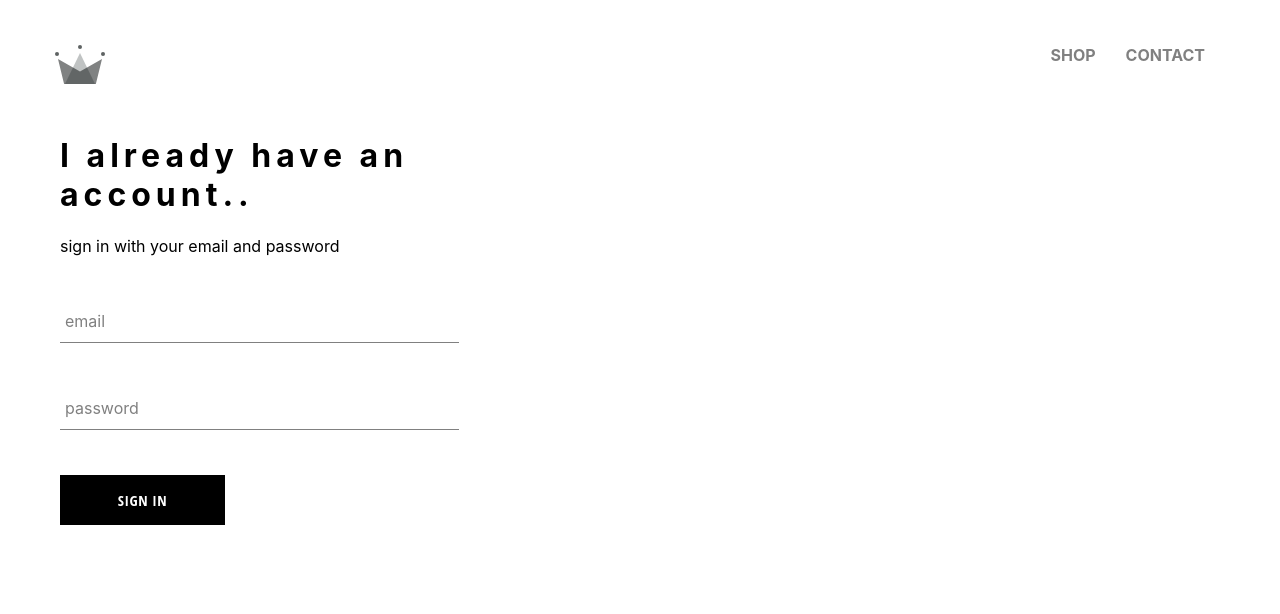
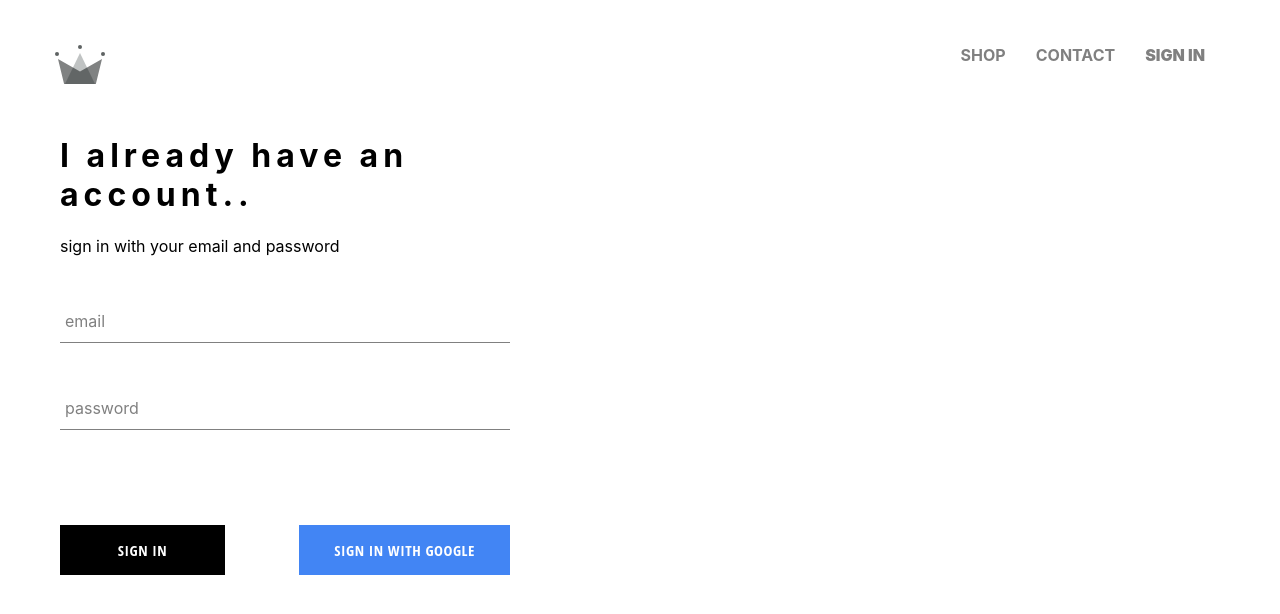
Before and after one commit to Mghrabi/THE-SHOP-WEBSITE, a React (Create React App) app: page /signin in a window 1280 px wide. Shown: the top 614 px of the page. Built offline with nearby package versions, Linux system fonts and the light colour scheme; no server answers.

Commit message:
creating our sign in auth

```diff
--- a/package.json
+++ b/package.json
@@ -6,6 +6,7 @@
     "@testing-library/jest-dom": "^4.2.4",
     "@testing-library/react": "^9.5.0",
     "@testing-library/user-event": "^7.2.1",
+    "firebase": "^7.19.1",
     "node-sass": "^4.14.1",
     "react": "^16.13.1",
     "react-dom": "^16.13.1",
--- a/src/App.js
+++ b/src/App.js
@@ -5,6 +5,7 @@
 import ShopPage from './pages/ShopPage/ShopPage.js';
 import Header from './components/header/header.js';
 import SignInAndUp from './pages/sign_in_and_up/signInAndUp.js';
+import { auth } from './firebase.js';
 
 const HatPage = () => {
   return (
@@ -14,10 +15,31 @@
   )
 }
 
-function App() {
-  return (
+class App extends React.Component {
+  constructor(){
+    super();
+    this.state = {
+      currentUser:''
+    }
+  }
+
+  unSubscribeFromAuth = null;
+
+  componentDidMount(){
+    this.unSubscribeFromAuth = auth.onAuthStateChanged((user) => {
+      this.setState({currentUser: user});
+      console.log(this.state.currentUser);
+    })
+  }
+
+  componentWillUnmount(){
+    this.unSubscribeFromAuth();
+  }
+
+  render(){
+    return (
     <div>
-      <Header/>
+      <Header  currentUser={this.state.currentUser}/>
       <Switch>
         <Route exact path='/' component={HomePage}/>
         <Route exact path='/shop' component={ShopPage}/>
@@ -25,6 +47,9 @@
       </Switch>
     </div>
   );
+
+}
+
 }
 
 export default App;
--- a/src/components/customButton/customButton.scss
+++ b/src/components/customButton/customButton.scss
@@ -1,5 +1,6 @@
 .custom-button {
     min-width: 165px;
+    margin-top: 50px;
     width: auto;
     height: 50px;
     letter-spacing: 0.5px;
@@ -13,6 +14,7 @@
     font-weight: bolder;
     border: none;
     cursor: pointer;
+    transition: color 0.2s;
 
     &:hover {
       background-color: white;
@@ -20,3 +22,17 @@
       border: 1px solid black;
     }
   }
+
+  @mixin forGoogle {
+    color: black;
+    background: #fff;
+  }
+
+  #google {
+    background:#4285F4;
+    color: #fff;
+
+    &:hover{
+      @include forGoogle()
+    }
+  }
--- a/src/components/header/header.js
+++ b/src/components/header/header.js
@@ -2,10 +2,11 @@
 import { Link } from 'react-router-dom';
 import './header.scss';
 import { ReactComponent as Logo } from './logo.svg';
+import { auth } from '../../firebase.js';
 
 
-const Header = () => (
-  <div className='header'>
+const Header = ({ currentUser}) => {
+      return (<div className='header'>
         <Link className='logo-container' to='/'>
           <Logo className='logo' />
         </Link>
@@ -16,8 +17,21 @@
           <Link className='option' to='/shop'>
             CONTACT
           </Link>
+          {
+            currentUser?
+            <div className='option' to='/signin'>
+              <a onClick={()=> auth.signOut()}>SIGN OUT</a>
             </div>
+            :
+            <Link className='option' to='/signin'>
+              <a onClick={()=> auth.signOut()}>SIGN IN</a>
+            </Link>
+          }
+
         </div>
-);
+      </div>)
+}
+
+
 
 export default Header;
--- a/src/components/signIn/signIn.js
+++ b/src/components/signIn/signIn.js
@@ -2,6 +2,7 @@
 import './signIn.scss';
 import FormInput from '../FormInput/FormInput.js';
 import CustomButton from '../customButton/customButton.js';
+import { signInWithGoogle } from '../../firebase.js';
 
 class SignIn extends React.Component {
     constructor(){
@@ -48,8 +49,11 @@
                         type='password'
                         value={this.state.password}
                         required/>
+                    <div className='custom-buttons'>
+                        <CustomButton type='submit'>SIGN IN</CustomButton>
+                        <CustomButton id='google' onClick={signInWithGoogle}>SIGN IN WITH GOOGLE</CustomButton>
+                    </div>
 
-                    <CustomButton type='submit'>SIGN IN</CustomButton>
                 </form>
             </div>
         )
--- a/src/components/signIn/signIn.scss
+++ b/src/components/signIn/signIn.scss
@@ -1,5 +1,16 @@
 .signin {
-    width: 30vw;
+    width: 450px;
     display: flex;
     flex-direction: column;
   }
+
+
+a {
+  cursor: pointer;
+}
+
+.custom-buttons {
+  display: flex;
+  flex-direction: row;
+  justify-content: space-between;
+}
--- /dev/null
+++ b/src/firebase.js
@@ -0,0 +1,27 @@
+import firebase from 'firebase/app';
+import 'firebase/firestore';
+import 'firebase/auth';
+
+
+const firebaseConfig = {
+    apiKey: "AIzaSyCO_tFPNMnNo0UpdO79WXgDbCPcFplIis8",
+    authDomain: "clothing-web-app-e0024.firebaseapp.com",
+    databaseURL: "https://clothing-web-app-e0024.firebaseio.com",
+    projectId: "clothing-web-app-e0024",
+    storageBucket: "clothing-web-app-e0024.appspot.com",
+    messagingSenderId: "731535189190",
+    appId: "1:731535189190:web:15e834773f8a0a357363c7",
+    measurementId: "G-KRNEBE81T4"
+  };
+  // Initialize Firebase
+  firebase.initializeApp(firebaseConfig);
+
+export const auth = firebase.auth();
+export const firestore = firebase.firestore();
+const provider = new firebase.auth.GoogleAuthProvider();
+
+provider.setCustomParameters({ prompt: 'select_account' });
+
+export const signInWithGoogle = () => auth.signInWithPopup(provider);
+
+export default firebase;
--- a/src/index.css
+++ b/src/index.css
@@ -13,3 +13,7 @@
   font-family: source-code-pro, Menlo, Monaco, Consolas, 'Courier New',
     monospace;
 }
+
+*{
+  box-sizing: border-box;
+}
```
Also changed, not shown: 1 other file (tests, documents, lock files or other folders). Lines whose indentation alone changed are shown as unchanged.
